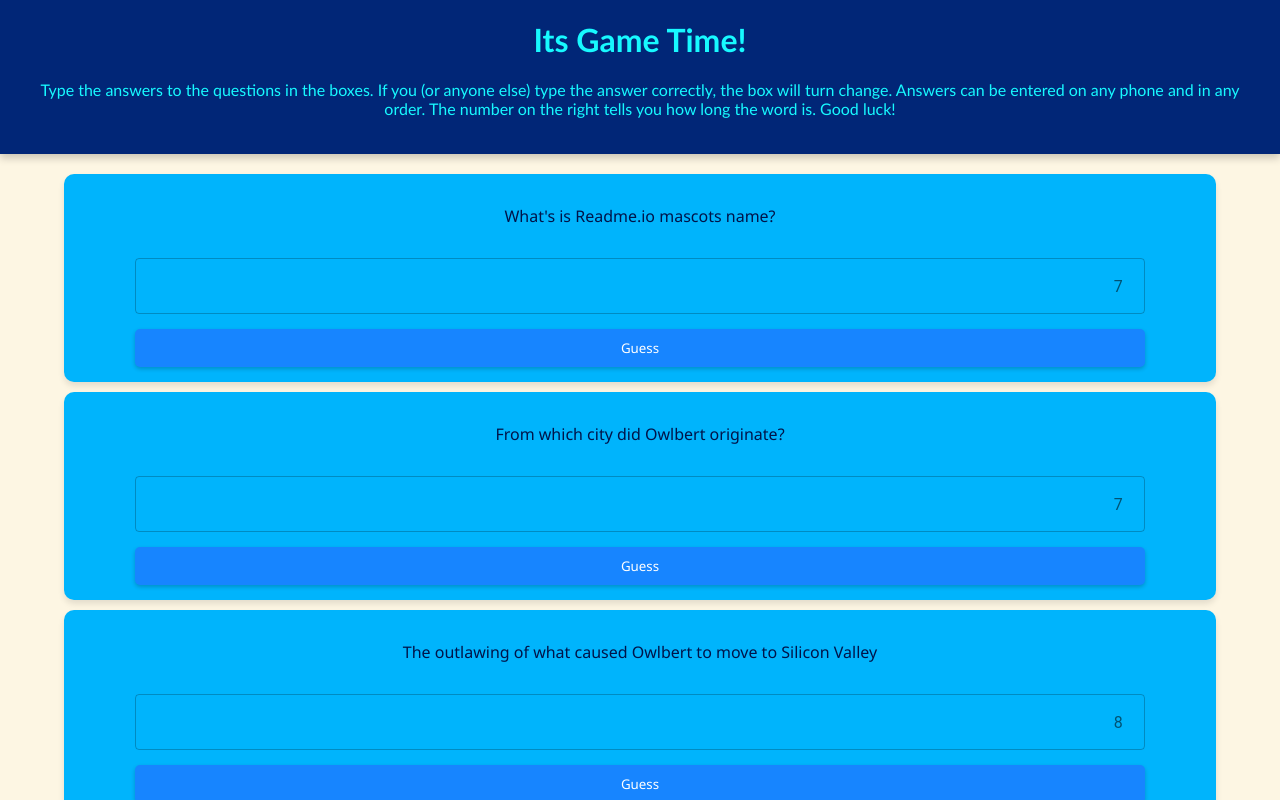
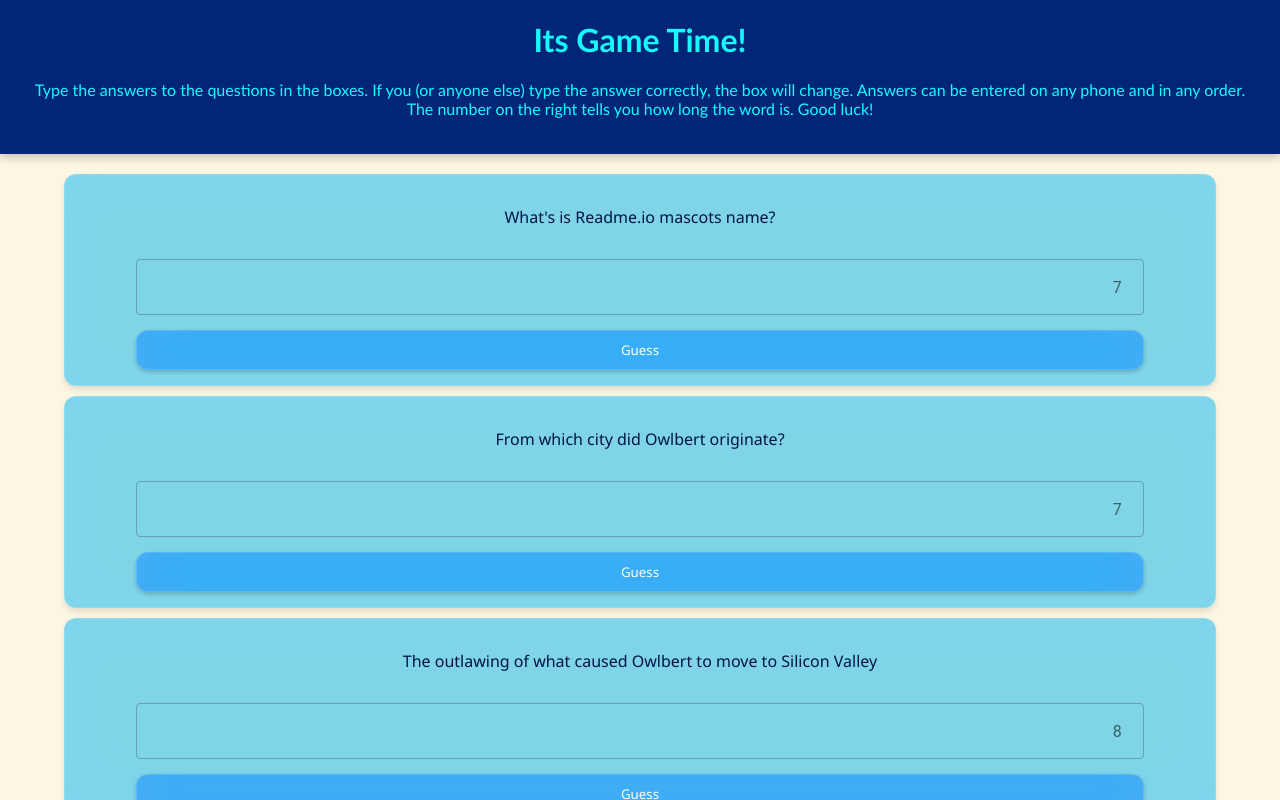
Before and after one commit to anandkumarpatel/demo-game, a React (Vite) app: page / in a window 1280 px wide. Built offline with nearby package versions, Linux system fonts and the light colour scheme; no server answers.

Commit message:
glassify

```diff
--- a/src/App.css
+++ b/src/App.css
@@ -14,6 +14,9 @@
 
 body {
   background-color: #FDF6E3; /* Soft cream */
+  background-size: cover;
+  background-repeat: no-repeat;
+  background-position: center center;
   font-family: 'Segoe UI', Tahoma, Geneva, Verdana, sans-serif -apple-system, BlinkMacSystemFont, 'Segoe UI', 'Roboto', 'Oxygen',
   'Ubuntu', 'Cantarell', 'Fira Sans', 'Droid Sans', 'Helvetica Neue',
   sans-serif; /* Clear and legible */
@@ -33,6 +36,13 @@
   padding: 20px;
   margin-bottom: 20px;
   box-shadow: 0 4px 8px rgba(0, 0, 0, 0.2);
+
+  /* glass */
+  /* backdrop-filter: blur(25px) saturate(200%);
+  -webkit-backdrop-filter: blur(25px) saturate(200%);
+  background-color: rgba(1, 38, 119, 0.9); */
+  /* border-radius: 12px;
+  border: 1px solid rgba(255, 255, 255, 0.125); */
 }
 
 .title-card h1 {
@@ -59,6 +69,12 @@
   border-radius: 10px;
   gap: 15px; /* Spacing between flex items */
 
+  /* glass */
+  backdrop-filter: blur(25px) saturate(200%);
+  -webkit-backdrop-filter: blur(25px) saturate(200%);
+  background-color: rgba(0, 180, 252, 0.5);
+  border-radius: 12px;
+  border: 1px solid rgba(255, 255, 255, 0.125);
 }
 
 /* Text Input Field and Submit Button */
@@ -85,6 +101,13 @@
   box-shadow: 0 2px 4px rgba(0, 0, 0, 0.2);
   cursor: pointer;
   width: 90%; /* Width of the button */
+
+  /* glass */
+  backdrop-filter: blur(25px) saturate(200%);
+  -webkit-backdrop-filter: blur(25px) saturate(200%);
+  background-color: rgba(23, 133, 255, 0.5);
+  border-radius: 12px;
+  border: 1px solid rgba(255, 255, 255, 0.125);
 }
 
 .submit-button:hover {
@@ -102,6 +125,13 @@
   border-radius: 10px;
   box-shadow: 0 4px 6px rgba(0, 0, 0, 0.1);
   font-size: 2rem;
+
+  /* glass */
+  backdrop-filter: blur(25px) saturate(100%);
+  -webkit-backdrop-filter: blur(25px) saturate(100%);
+  background-color: rgba(23, 249, 255, 0.5);
+  border-radius: 12px;
+  border: 1px solid rgba(255, 255, 255, 0.125);
 }
 
 /* Responsive Design */
--- a/src/IntroCard.tsx
+++ b/src/IntroCard.tsx
@@ -5,7 +5,7 @@
     <div className='title-card'>
       <h1>Its Game Time!</h1>
       <p className='quiz-info'>
-        Type the answers to the questions in the boxes. If you (or anyone else) type the answer correctly, the box will turn change. Answers can be entered on any phone and in any
+        Type the answers to the questions in the boxes. If you (or anyone else) type the answer correctly, the box will change. Answers can be entered on any phone and in any
         order. The number on the right tells you how long the word is. Good luck!
       </p>
     </div>
```
